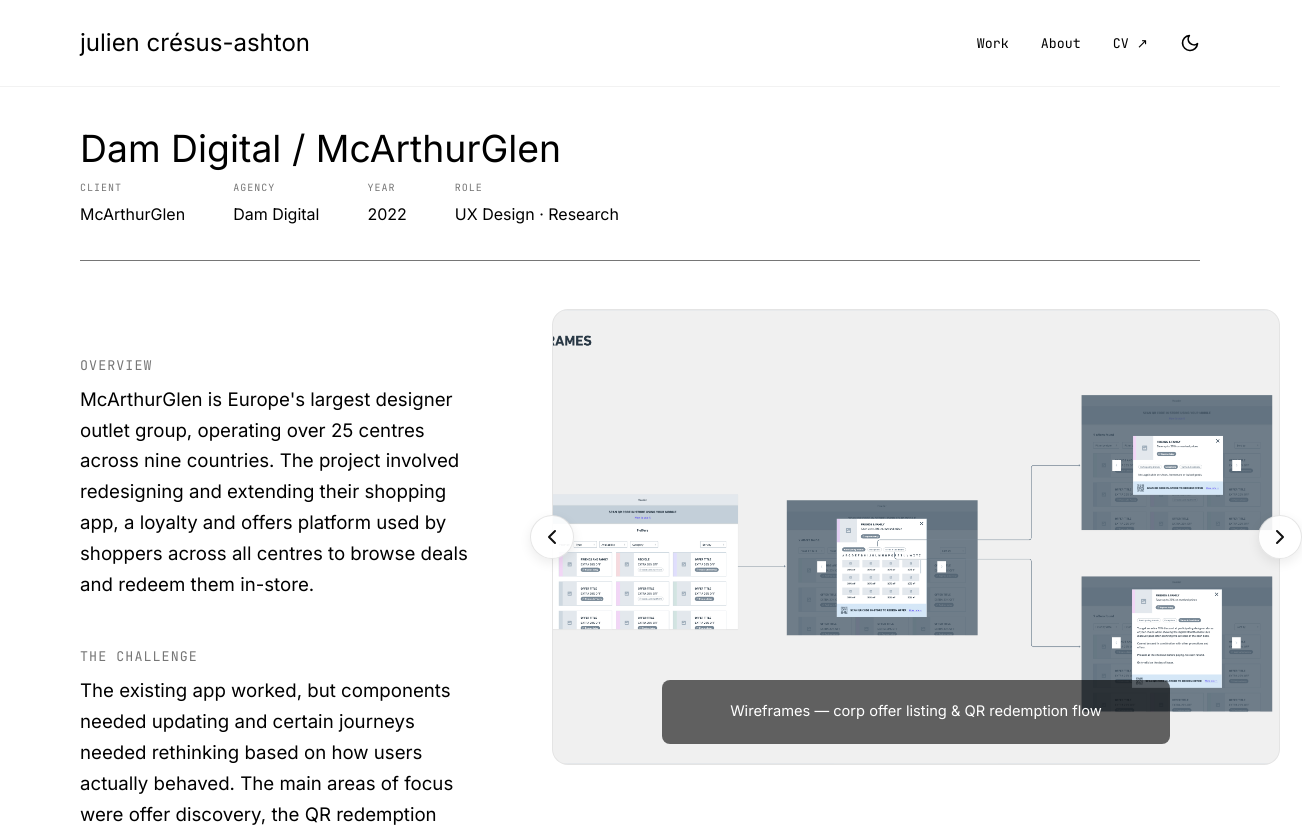
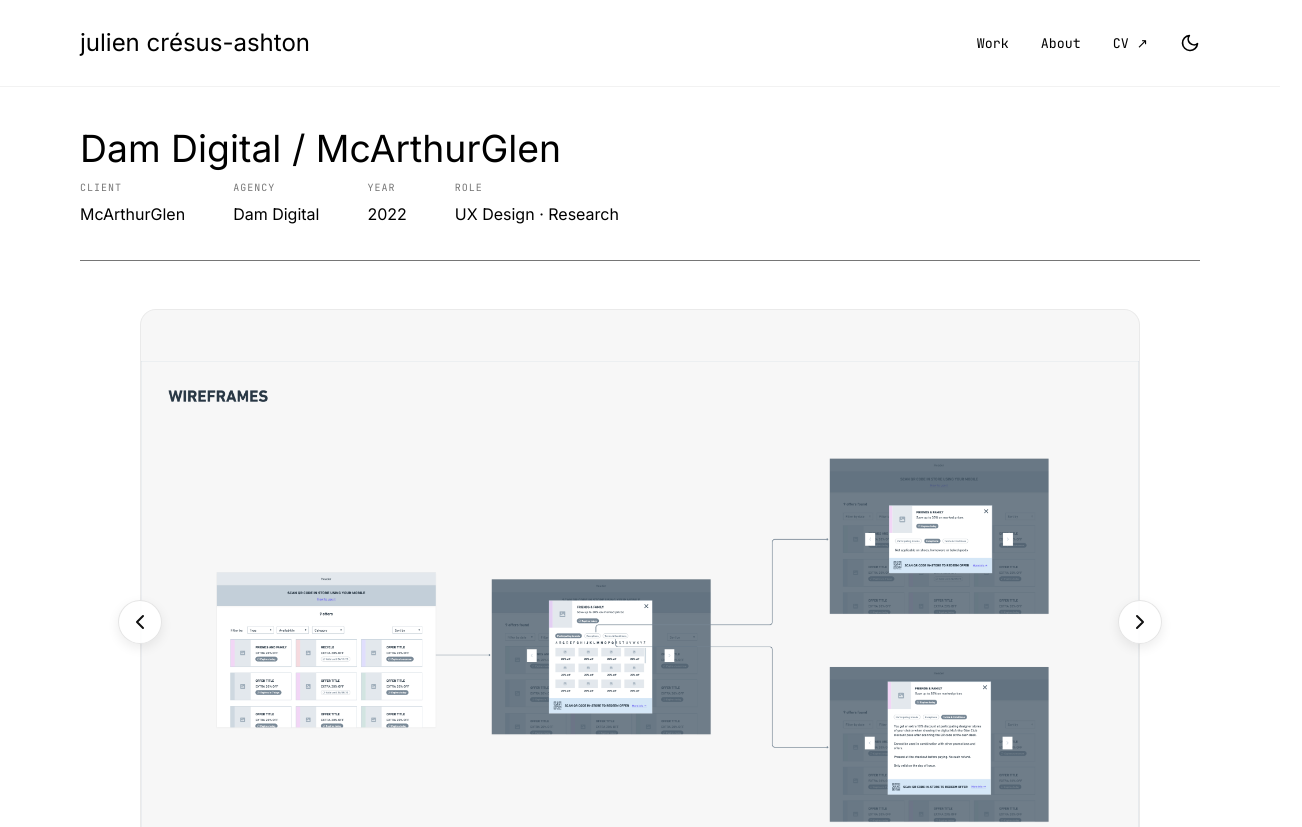
Before and after one commit to julcresus/julcresus.github.io, a React (Create React App) app: page /mag in a window 1280 px wide. Shown: the top 827 px of the page, 1302 px wide, since content can reach past the window. Built offline with nearby package versions, Linux system fonts and the light colour scheme; no server answers.

Commit message:
Revert to refined single-column editorial layout and fix object-fit cropping

```diff
--- a/src/App.css
+++ b/src/App.css
@@ -363,37 +363,16 @@
 }
 
 /* ─────────────────────────────────────────
-   Split Layout (Projects)
+   Editorial Layout (Projects)
 ───────────────────────────────────────── */
-.project-split-layout {
-  display: flex;
-  flex-direction: column;
-  gap: 32px;
-  margin-top: 48px;
+.project-media-hero {
+  margin: 48px 0;
+  width: 100%;
 }
 
-@media (min-width: 992px) {
-  .project-split-layout {
-    flex-direction: row;
-    gap: 6.25vw;
-    align-items: flex-start;
-  }
-
-  .project-split-text {
-    flex: 0 0 35%;
-    max-width: 35%;
-  }
-
-  .project-split-media {
-    flex: 0 0 65%;
-    max-width: 65%;
-    min-width: 0; /* Prevents flex blowout */
-  }
-
-  .sticky-media {
-    position: sticky;
-    top: 100px;
-  }
+.project-editorial-text {
+  max-width: 720px;
+  margin: 0 auto;
 }
 
 .project-title {
--- a/src/components/AccessibleCarousel.css
+++ b/src/components/AccessibleCarousel.css
@@ -1,6 +1,7 @@
 .accessible-carousel-wrap {
   width: 100%;
-  margin: 0 0 48px;
+  max-width: 1000px; /* Constrain it slightly so it looks elegant above the text */
+  margin: 0 auto 48px;
   overflow: visible; /* allow arrow buttons to sit outside the rail */
   border-radius: 16px;
   transform: translateZ(0); /* Safari fix */
@@ -11,11 +12,11 @@
   overflow: hidden;
   border-radius: 16px;
   border: 1px solid rgba(0, 0, 0, 0.05);
-  background-color: #f0f0f0;
+  background-color: #f7f7f7;
 }
 
 .dark-mode .accessible-carousel-rail {
-  background-color: #1c1c1c;
+  background-color: #111;
   border-color: rgba(255, 255, 255, 0.05);
 }
 
@@ -48,8 +49,7 @@
 .accessible-carousel .accessible-carousel-item img {
   width: 100%;
   height: 100%;
-  object-fit: cover;
-  object-position: top center; /* Ensures top UI is visible when cropping */
+  object-fit: contain;
   display: block;
 }
 
--- a/src/components/ProjectLayout.js
+++ b/src/components/ProjectLayout.js
@@ -27,17 +27,14 @@
           duration={duration}
         />
 
-        <div className="project-split-layout">
-          <div className="project-split-text">
-            {children}
+        {carousel && (
+          <div className="project-media-hero">
+            {carousel}
           </div>
-          {carousel && (
-            <div className="project-split-media">
-              <div className="sticky-media">
-                {carousel}
-              </div>
-            </div>
-          )}
+        )}
+
+        <div className="project-editorial-text">
+          {children}
         </div>
 
         <ProjectNav current={route} />
```
